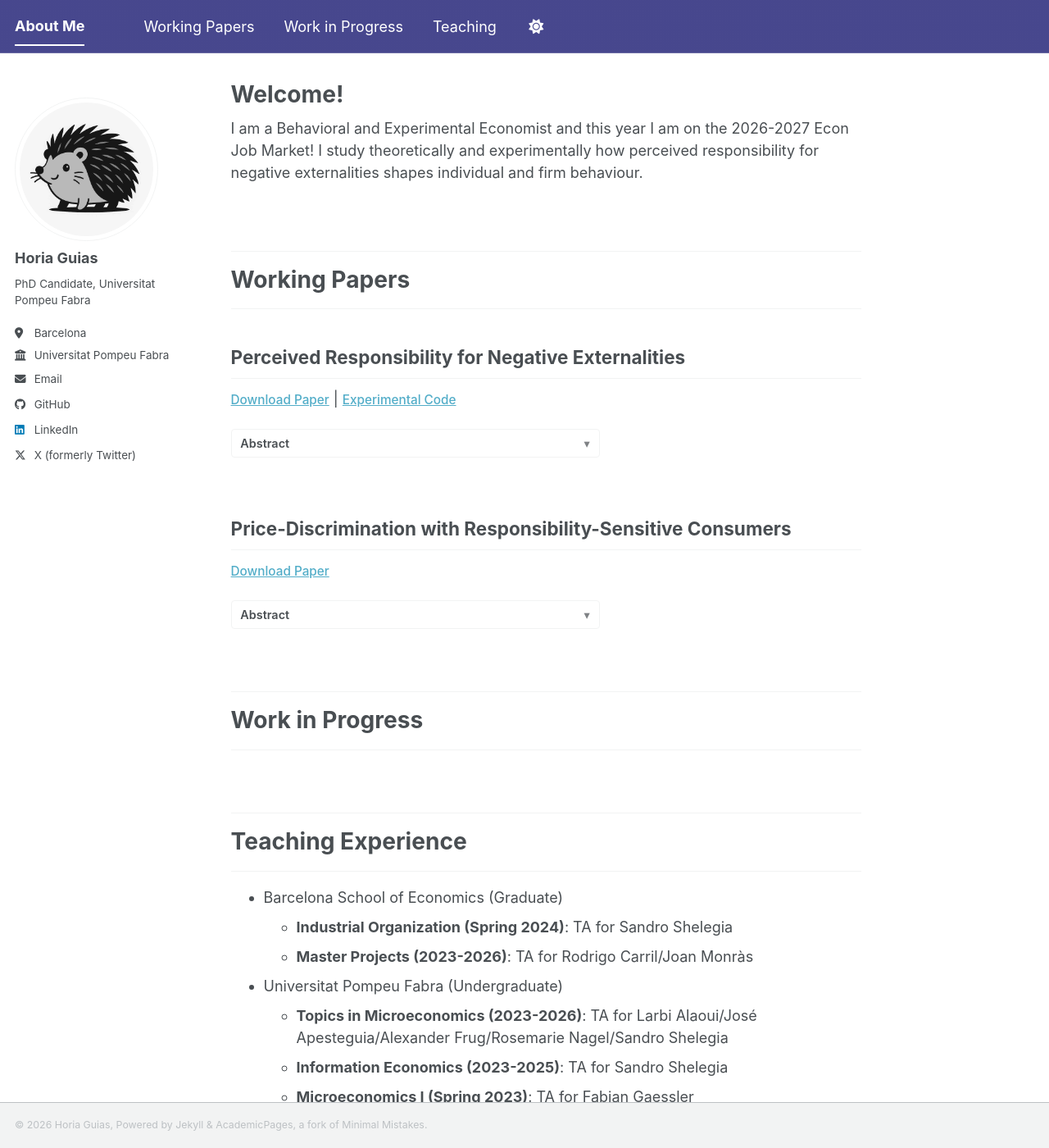
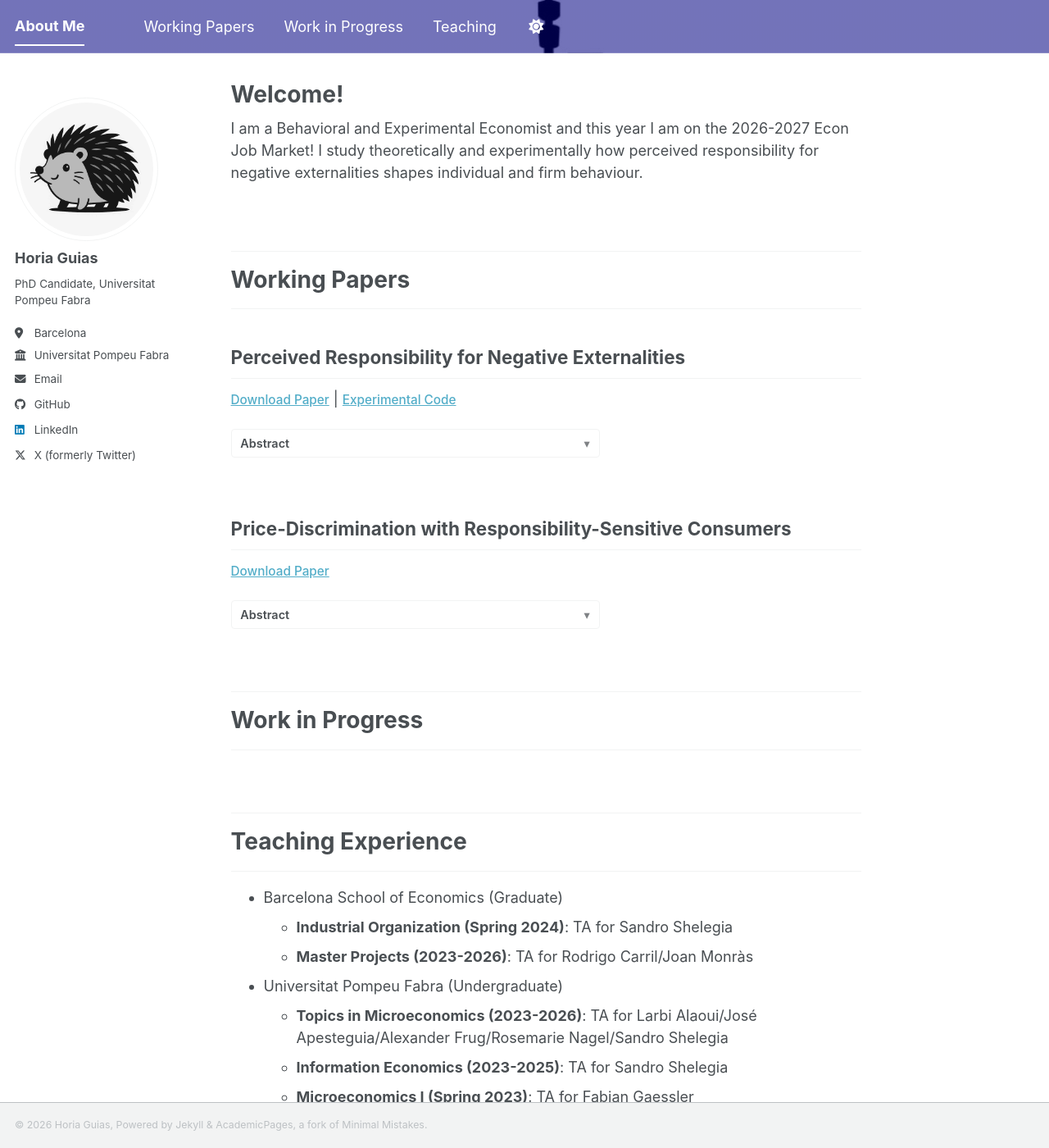
Before and after one commit to horiaguias/horiaguias.github.io, a Jekyll site: the page built from _pages/about.md, in a window 1280 px wide and 1400 px high. Shown: the whole window at 82% size. Built offline with Jekyll 4.4.1, drawn with Linux system fonts in a browser that asks for light colours; a style sheet for code colours, icons or effects is not loaded.

Commit message:
Change Layout of Header

```diff
--- a/_sass/layout/_masthead.scss
+++ b/_sass/layout/_masthead.scss
@@ -9,13 +9,12 @@
   height: fit-content;
   z-index: 20;
 
-  /* Path updated to point directly to /images/ instead of /assets/images/ */
   background:
-    linear-gradient(
-      rgba(0, 0, 128, 0.55),
-      rgba(0, 0, 128, 0.55)
-    ),
-    url('{{ "/images/dortmund.jpg" | relative_url }}') no-repeat center 25% / cover !important;
+  linear-gradient(
+    rgba(0, 0, 128, 0.55),
+    rgba(0, 0, 128, 0.55)
+  ),
+  url('/images/dortmund.jpg') no-repeat center 25% / cover !important;
 
   -webkit-animation: intro 0.3s both;
           animation: intro 0.3s both;
```
